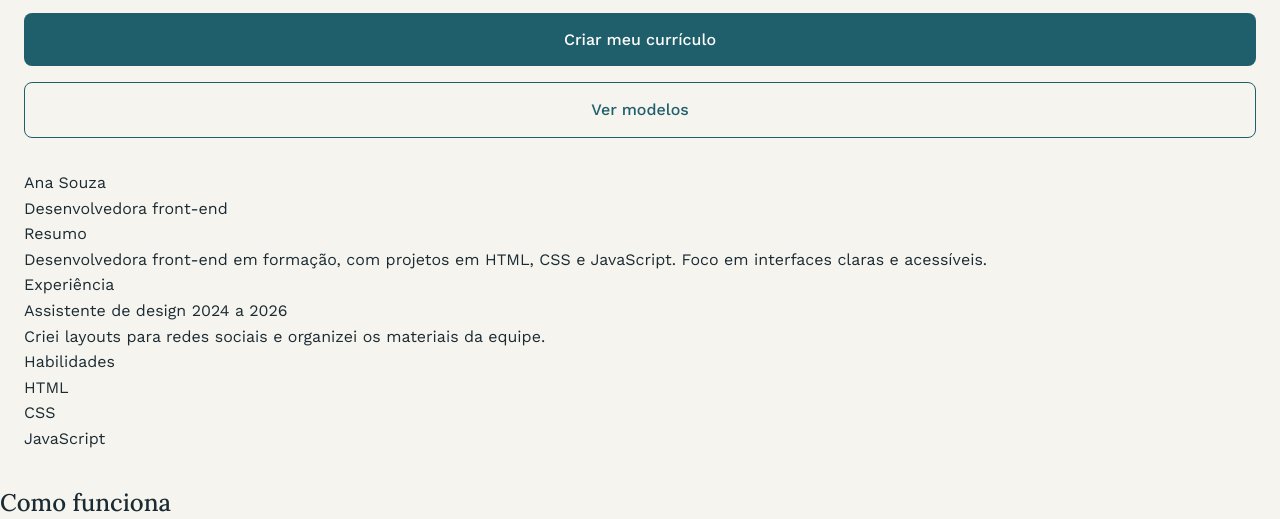
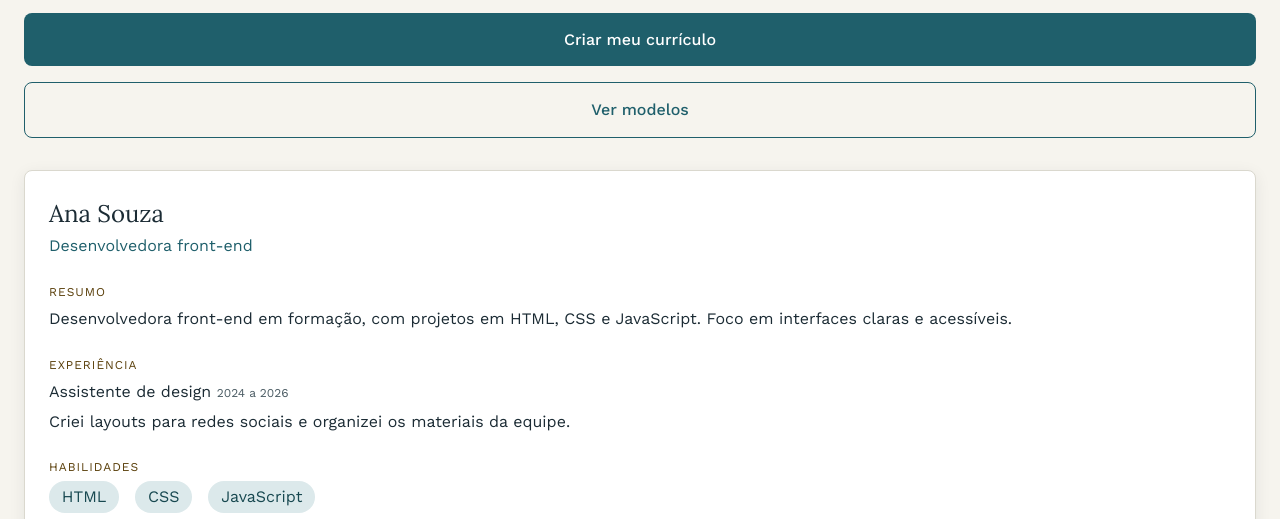
Before and after one commit to nathaliadebona/cvfacil, a plain HTML site: page index.html in a window 1280 px wide. Shown: the part 213-732 px from the top of the page. Drawn offline with nearby package versions, Linux system fonts and the light colour scheme.

Commit message:
style: adiciona estilos do exemplo de currículo da página inicial
Estiliza o cartão de exemplo com aparência de folha, define a hierarquia de espaçamento entre blocos, rótulos e textos, e transforma as habilidades em etiquetas.

```diff
--- a/css/index.css
+++ b/css/index.css
@@ -19,3 +19,62 @@
 .introducao p {
     color: var(--cor-texto-secundario);
 }
+
+.exemplo {
+    display: flex;
+    flex-direction: column;
+    gap: 1.5rem;
+    padding: 1.5rem;
+    border: 0.0625rem solid var(--cor-borda);
+    border-radius: 0.5rem;
+    background-color: #fff;
+    box-shadow: 0 0.25rem 1rem rgba(27, 43, 52, 0.08);
+}
+
+.cabecalho-exemplo {
+    gap: 0.125rem;
+}
+
+.resumo-exemplo,
+.experiencia-exemplo,
+.habilidades-exemplo {
+    display: flex;
+    flex-direction: column;
+    gap: 0.25rem;
+}
+
+.cabecalho-exemplo p:first-child {
+    font-family: var(--fonte-titulo);
+    font-size: 1.5rem;
+}
+
+.cabecalho-exemplo p:last-child {
+    color: var(--cor-destaque);
+}
+
+.resumo-exemplo p:first-child,
+.experiencia-exemplo p:first-child,
+.habilidades-exemplo p:first-child {
+    font-size: 0.75rem;
+    text-transform: uppercase;
+    letter-spacing: 0.0625rem;
+    color: #5A3F0A;
+}
+
+.experiencia-exemplo span {
+    font-size: 0.75rem;
+    color: var(--cor-texto-secundario);
+}
+
+.habilidades-exemplo ul {
+    display: flex;
+    flex-wrap: wrap;
+    gap: 1rem;
+}
+
+.habilidades-exemplo li {
+    padding: 0.2rem 0.8rem;
+    border-radius: 999px;
+    background-color: #DCE9EB;
+    color: #174850;
+}
```
